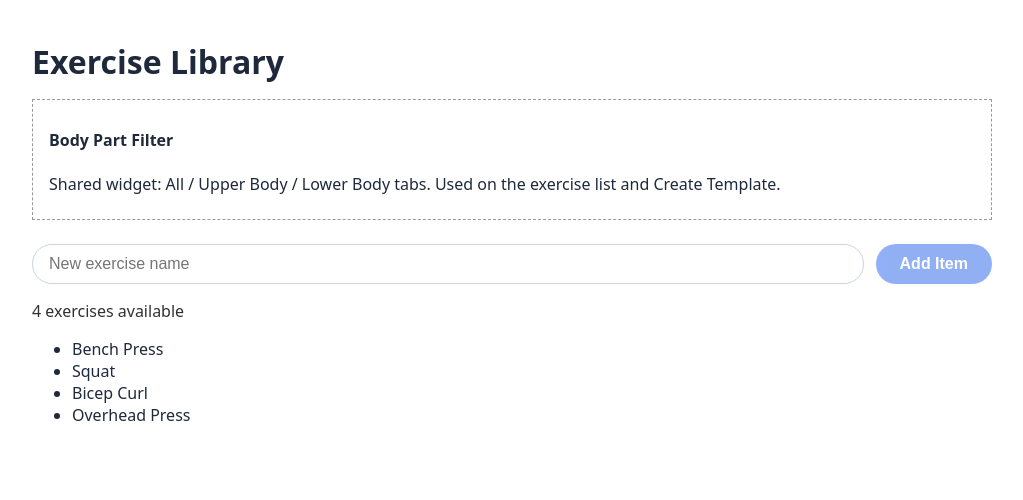
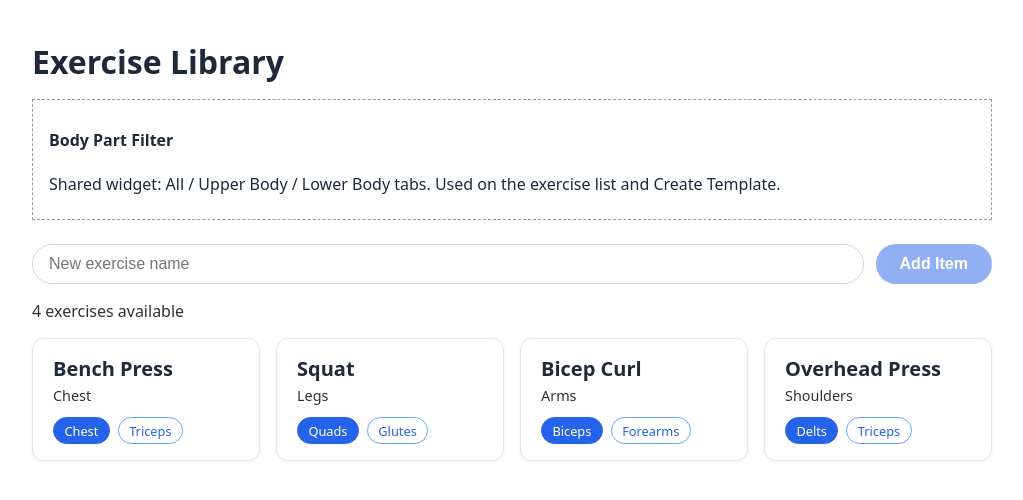
Before and after one commit to Tw0S41nt/SoloLeveling_UI, an Angular app: page /exercises in a window 1280 px wide. Shown: the top 500 px of the page, without its empty margins (128-1151 px from the left). Built offline with nearby package versions, Linux system fonts and the light colour scheme.

Commit message:
Render exercise-detail-card for each exercise in exercise-list

```diff
--- a/src/app/features/exercises/components/exercise-list/exercise-list.html
+++ b/src/app/features/exercises/components/exercise-list/exercise-list.html
@@ -21,11 +21,11 @@
     <p class="count">{{ exercises().length }} exercises available</p>
   }
 
-  <ul>
+  <div class="grid">
     @for (exercise of exercises(); track exercise.exerciseId) {
-      <li>{{ exercise.name }}</li>
+      <app-exercise-detail-card [exercise]="exercise" />
     } @empty {
-      <li>No exercises yet. Add one above.</li>
+      <p class="empty">No exercises yet. Add one above.</p>
     }
-  </ul>
+  </div>
 </section>
--- a/src/app/features/exercises/components/exercise-list/exercise-list.scss
+++ b/src/app/features/exercises/components/exercise-list/exercise-list.scss
@@ -53,3 +53,14 @@ h2 {
 .count {
   color: #313131;
 }
+
+.grid {
+  display: grid;
+  grid-template-columns: repeat(auto-fill, minmax(200px, 1fr));
+  gap: 1rem;
+}
+
+.empty {
+  color: #313131;
+  font-style: italic;
+}
--- a/src/app/features/exercises/components/exercise-list/exercise-list.ts
+++ b/src/app/features/exercises/components/exercise-list/exercise-list.ts
@@ -1,9 +1,10 @@
 import { Component, inject, signal } from '@angular/core';
 import { ExerciseService } from '../../../../services/exercise.service';
 import { BodyPartFilter } from '../../../../shared/components/body-part-filter/body-part-filter';
+import { ExerciseDetailCard } from '../exercise-detail-card/exercise-detail-card';
 
 @Component({
-  imports: [BodyPartFilter],
+  imports: [BodyPartFilter, ExerciseDetailCard],
   selector: 'app-exercise-list',
   styleUrl: './exercise-list.scss',
   templateUrl: './exercise-list.html',
```
